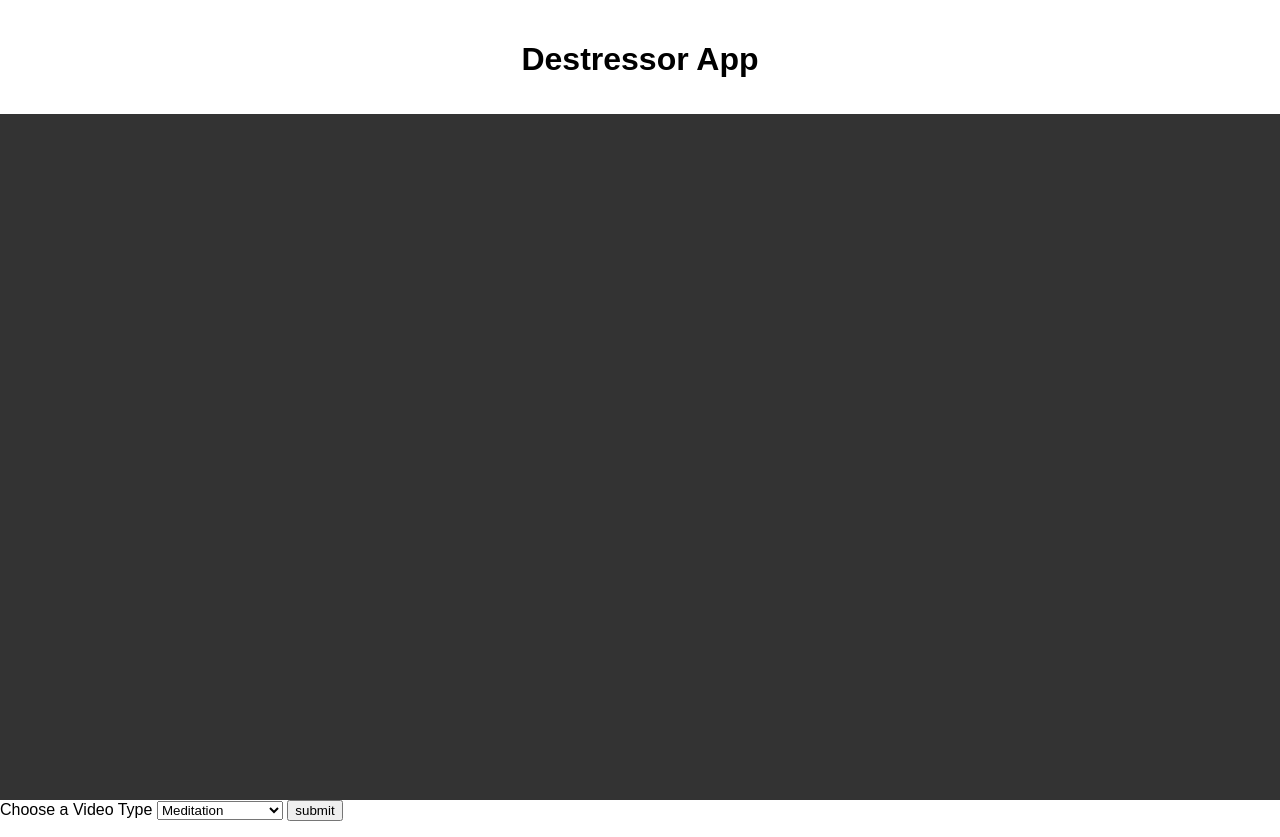
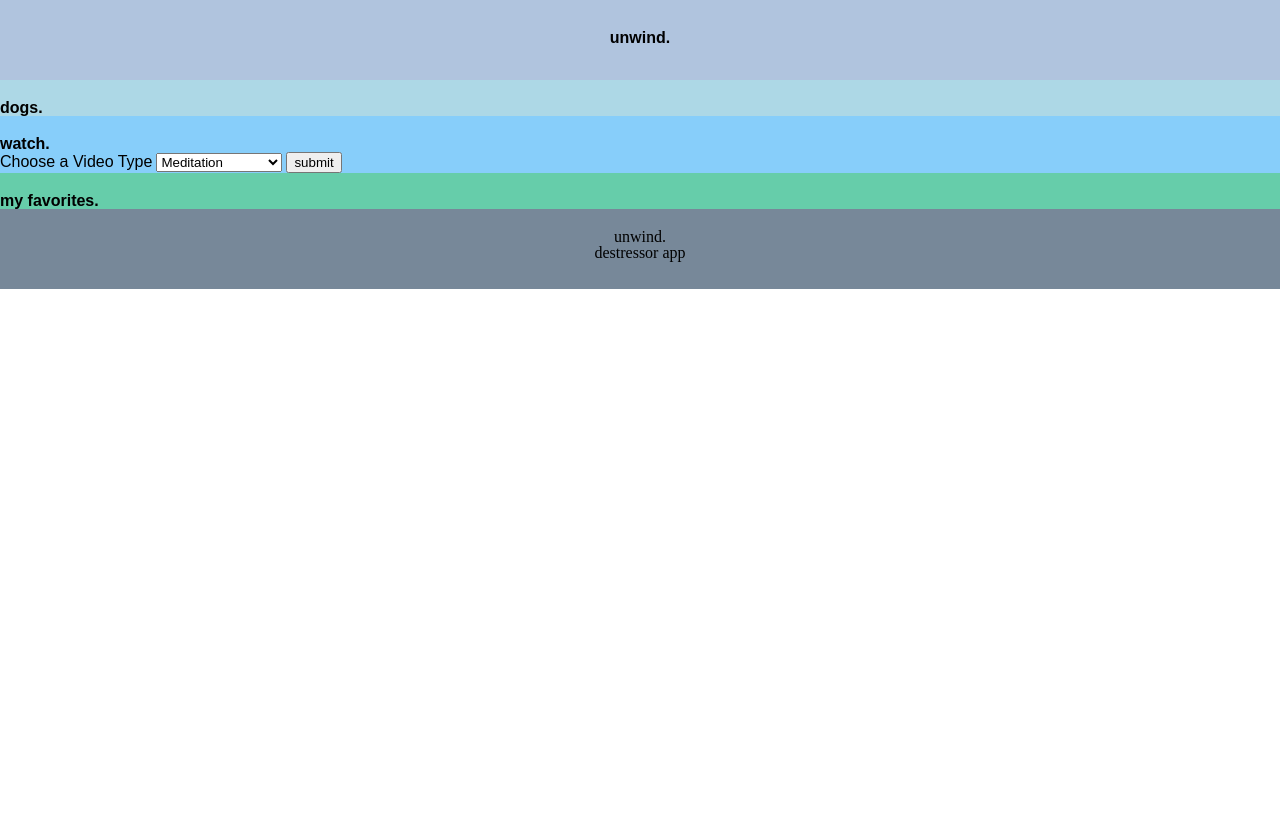
Before and after one commit to emilyalv/destressor-app, a plain HTML site: page index.html in a window 1280 px wide. After the commit the page ends 800 px from the top, so only its background shows below. Drawn offline with nearby package versions, Linux system fonts and the light colour scheme; no server answers.

Commit message:
added page outline to HTML file; also updated the size of the video iframes in the youtube API js file

```diff
--- a/assets/css/dogAPI.css
+++ /dev/null
@@ -1,45 +0,0 @@
-body {
-    margin: 0;
-    font-family: sans-serif;
-}
-
-.app {
-    height: 100%;
-    width: 100%;
-    display: flex;
-    flex-direction: column;
-}
-
-.header {
-    text-align: center;
-    padding: 20px 0;
-}
-
-.header h1 {
-    margin-bottom: 1rem;
-}
-
-.header select {
-    font-size: 1rem;
-}
-
-.dogPicArea {
-    flex: 1;
-    background:#333;
-    position: relative;
-}
-
-/* .dogPicImg is generated dynamically in JS createDogPic function */
-.dogPicImg {
-    position: absolute;
-    top: 0;
-    bottom: 0;
-    left: 0;
-    right: 0;
-    background-repeat: no-repeat;
-    background-size: contain;
-    background-position: center center;
-}
-.hidden {
-    display:none;
-}
--- /dev/null
+++ b/assets/css/reset.css
@@ -0,0 +1,51 @@
+html, body, div, span, object, iframe,
+h1, h2, h3, h4, h5, h6, p, blockquote, pre,
+abbr, address, cite, code,
+del, dfn, em, img, ins, kbd, q, samp,
+small, strong, sub, sup, var,
+b, i,
+dl, dt, dd, ol, ul, li,
+fieldset, form, label, legend,
+table, caption, tbody, tfoot, thead, tr, th, td,
+article, aside, canvas, details, figcaption, figure,
+footer, header, hgroup, menu, nav, section, summary,
+time, mark, audio, video {
+    margin:0;
+    padding:0;
+    border:0;
+    outline:0;
+    font-size:100%;
+    vertical-align:baseline;
+    background:transparent;
+}
+
+body {
+    line-height:1;
+}
+
+article,aside,details,figcaption,figure,
+footer,header,hgroup,menu,nav,section {
+    display:block;
+}
+
+nav ul {
+    list-style:none;
+}
+
+blockquote, q {
+    quotes:none;
+}
+
+blockquote:before, blockquote:after,
+q:before, q:after {
+    content:'';
+    content:none;
+}
+
+a {
+    margin:0;
+    padding:0;
+    font-size:100%;
+    vertical-align:baseline;
+    background:transparent;
+}
--- /dev/null
+++ b/assets/css/styles.css
@@ -0,0 +1,66 @@
+h1, h2, option, label {
+    font-family: Arial, Helvetica, sans-serif;
+}
+
+h4 {
+    font-weight: lighter;
+}
+
+
+header {
+    text-align: center;
+    width: 100%;
+    background-color: lightsteelblue;
+    padding: 20px 0 0 0;
+    height: 60px;
+}
+
+header h1 {
+    padding-top: 10px;
+}
+main {
+    width: 100%;
+
+}
+
+section {
+ flex-direction: column;
+ padding: 20px 0 0 0;
+}
+
+#dogSection {
+    width: 100%;
+    background-color: lightblue;
+    height: fit-content;
+}
+
+.dogPicImg {
+    max-height: 300px;
+    max-width: 300px;
+    height: fit-content;
+}
+
+#videoSection {
+    width: 100%;
+    background-color: lightskyblue;
+}
+
+#favoritesSection {
+    width: 100%;
+    background-color: mediumaquamarine;
+    height: fit-content;
+}
+footer {
+    text-align: center;
+    width: 100%;
+    background-color: lightslategray;
+    height: 80px;
+}
+
+footer h4 {
+    padding-top: 20px;
+}
+/* styling for Dog API section*/
+.hidden {
+    display:none;
+}
--- a/assets/js/youtubeAPI.js
+++ b/assets/js/youtubeAPI.js
@@ -18,7 +18,7 @@ $(document).ready(function(){
 
             data.items.forEach(item => {
                 let video = `
-                <iframe width="420" height="315" src="https://www.youtube.com/embed/${item.id.videoId}" frameborder="0" allowfullscreen></iframe>
+                <iframe width="280" height="210" src="https://www.youtube.com/embed/${item.id.videoId}" frameborder="0" allowfullscreen></iframe>
                 `
                 $("#videos").append(video)
             })
--- a/index.html
+++ b/index.html
@@ -5,24 +5,26 @@
     <meta http-equiv="X-UA-Compatible" content="IE=edge">
     <meta name="viewport" content="width=device-width, initial-scale=1.0">
     <title>Destressor App</title>
-    <link rel="stylesheet" href="assets/css/dogAPI.css">
+    <link rel="stylesheet" href="assets/css/reset.css">
+    <link rel="stylesheet" href="assets/css/styles.css">
 </head>
 <body>
-  <!--app container-->
-  <div class="app">
-      <!--header-->
-        <div class="header">
-            <h1>Destressor App</h1>
-        </div>
+  <header>
+    <h1>unwind.</h1>
+  </header>
+  <main>
+    <section id="dogSection">
+      <h2>dogs.</h2>
       <!--dog API divs-->
       <div id="breed"></div>
         <button id="dogSaveBtn" class="hidden">Save Dog to Favorites</button>
       <div class="dogPicArea" id="dogPic"></div>
-  </div>
-
+    </section>
+    <section id="videoSection">
+      <h2>watch.</h2>
        <!--video API menu-->
        <form>
-          <label for="cars">Choose a Video Type</label>
+        <label for="topics">Choose a Video Type</label>
         <select name="topics" id="topics">
           <option value="meditation">Meditation</option>
           <option value="guided-breathing">Guided Breathing</option>
@@ -40,7 +42,14 @@
         </div>
       </div>
   </div>
-
+    </section>
+    <section id="favoritesSection">
+      <h2>my favorites.</h2>
+    </section>
+  </main>
+  <footer>
+    <h4>unwind.<br> destressor app</h4>
+  </footer>
 
     <script src="https://ajax.googleapis.com/ajax/libs/jquery/3.5.1/jquery.min.js"></script>
     <script src="assets/js/dogAPI.js"></script>
```
Lines whose indentation alone changed are shown as unchanged.
